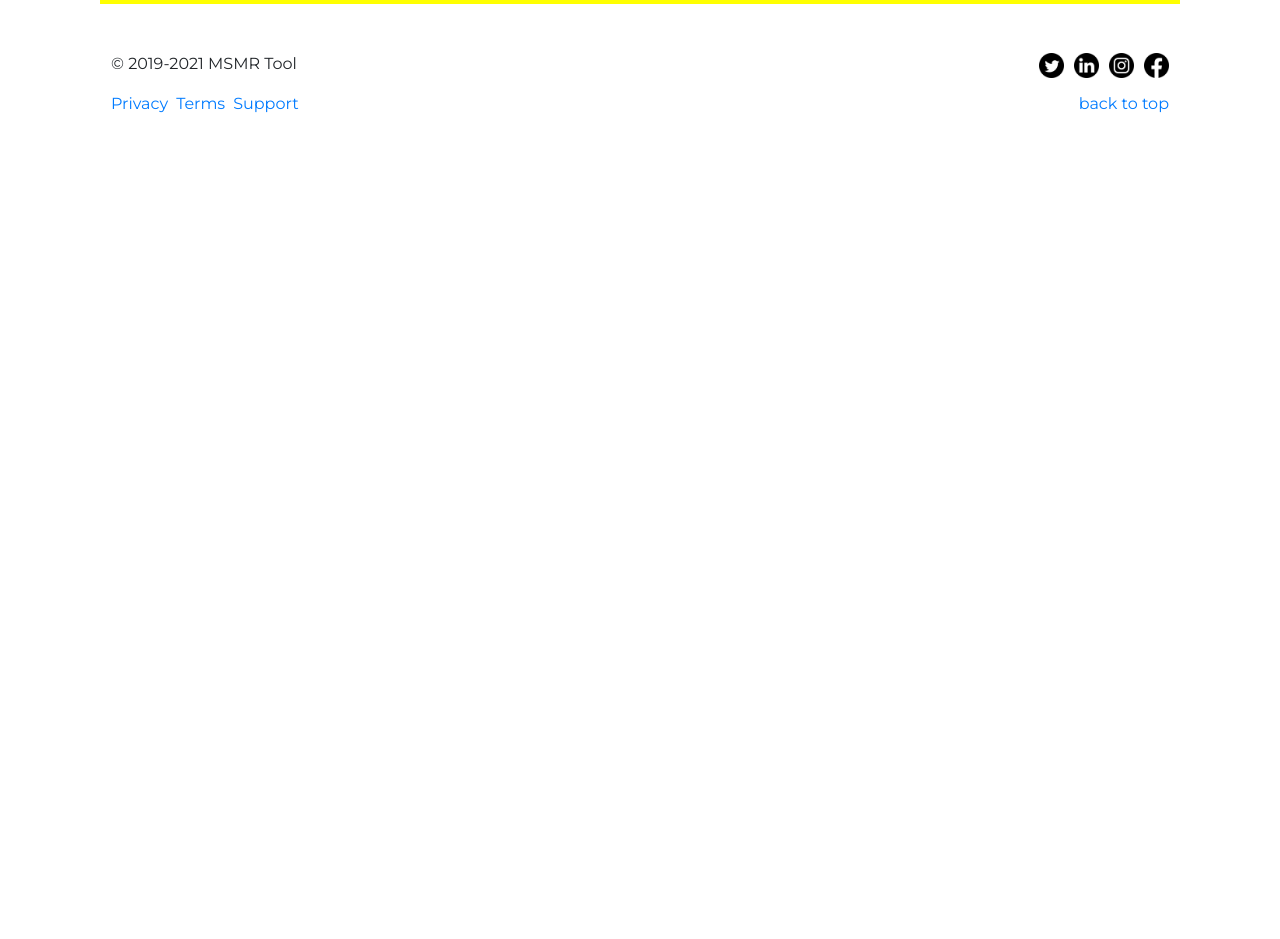
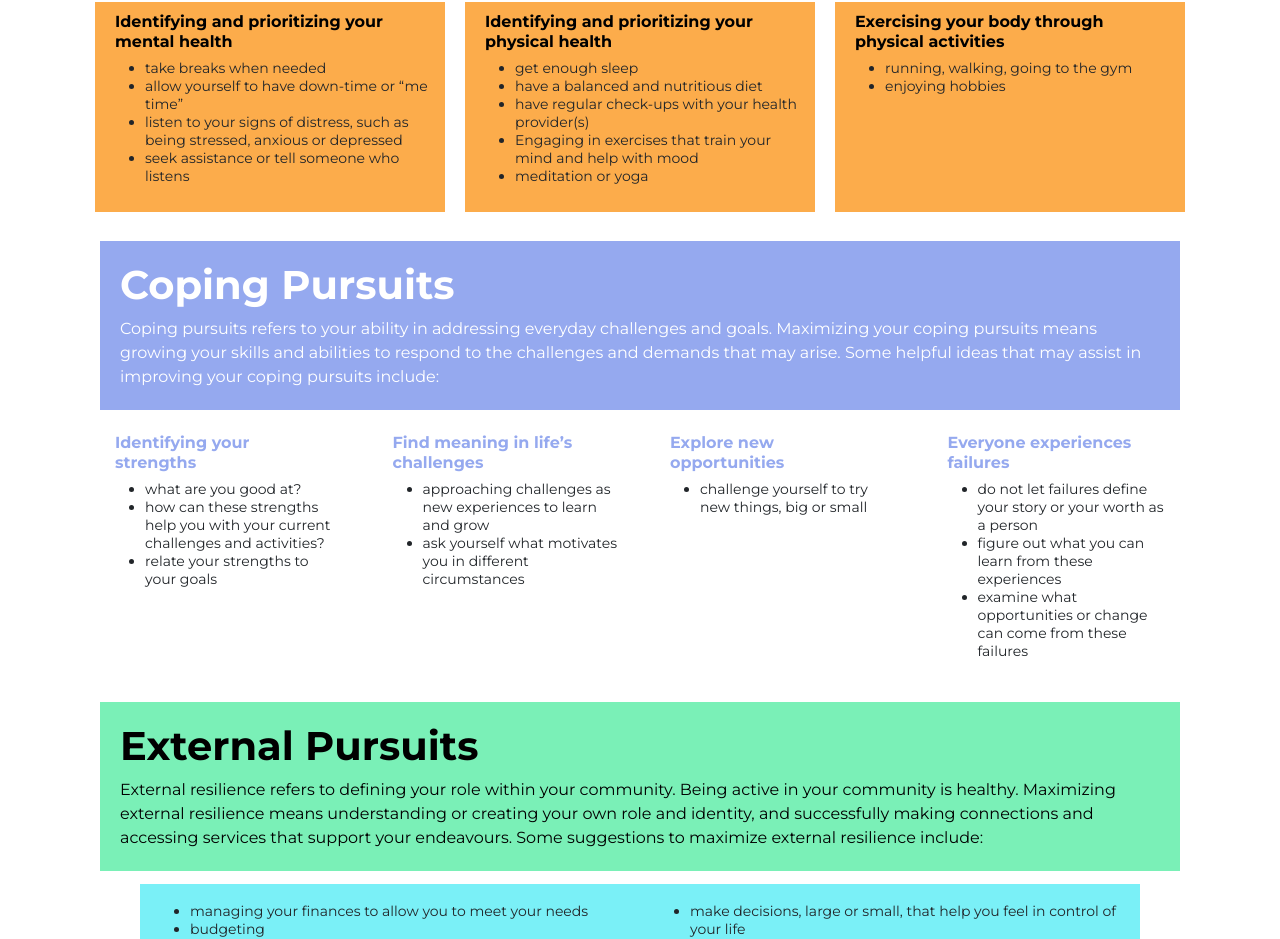
Before and after one commit to LemonFace0309/msmr, a Next.js app: page /resilience in a window 1280 px wide. Shown: the part 1359-2298 px from the top of the page. Before the commit the page ends 1539 px from the top, so only its background shows below. Built offline with nearby package versions, Linux system fonts and the light colour scheme.

Commit message:
Complete #24; Colourful Boxes

```diff
--- /dev/null
+++ b/components/ResilienceResource/ColourBox.js
@@ -0,0 +1,22 @@
+// @author Jimmy Yang
+import React from 'react'
+import styles from '../../styles/ColourBox.module.css'
+
+function ColourBox({ title, points, foreground, background, width, height, margin }) {
+  return (
+    <div
+      style={{ backgroundColor: background, width: width, height: height, margin: `5px ${margin}px` }}
+      className={styles.ColourBox}>
+      <h2 style={{ color: foreground }}> {title} </h2>
+      <ul>
+        {points.map(point => {
+          return (
+            <li> { point } </li>
+          )
+        })}
+      </ul>
+    </div>
+  )
+}
+
+export default ColourBox
--- /dev/null
+++ b/components/ResilienceResource/ColourBoxContainer.js
@@ -0,0 +1,12 @@
+// @author Jimmy Yang
+import React from 'react'
+
+function ColourBoxContainer({ children }) {
+  return (
+    <div className="mt-2 mb-4 container d-flex flex-column flex-md-row justify-content-center align-items-center">
+      { children }
+    </div>
+  )
+}
+
+export default ColourBoxContainer
--- a/pages/resilience.js
+++ b/pages/resilience.js
@@ -2,8 +2,10 @@
 import Banner from '../components/shared/Banner'
 import TextAndPic from '../components/shared/TextAndPic'
 import ColourTitle from '../components/ResilienceResource/ColourTitle'
+import ColourBox from '../components/ResilienceResource/ColourBox'
+import ColourBoxContainer from '../components/ResilienceResource/ColourBoxContainer'
 
-function resilience() {
+function resilience({ internalResilience, copingPursuits, externalResilience }) {
   return (
     <>
       <Banner
@@ -23,12 +25,175 @@ function resilience() {
         title="Internal Resilience"
         description="Internal resilience refers to your ability to take care of yourself. Internal resilience can be improved by engaging in behaviours and activities that promote self-care and well-being. A resilient mind and body can act as the stepping stone to allow you to tackle any challenges or goals that may arise. Some suggestions for maximizing your internal resilience can include: "
         foreground="black"
-        background="yellow"
+        background="#FFDC4B"
       />
+      <ColourBoxContainer>
+        {internalResilience.boxes.map((box) => {
+          return (
+            <ColourBox
+              key={box.title}
+              title={box.title}
+              points={box.points}
+              foreground={internalResilience.foreground}
+              background={internalResilience.background}
+              width={internalResilience.width}
+              height={internalResilience.height}
+              margin={internalResilience.margin}
+            />)
+        })}
+      </ColourBoxContainer>
 
+      <ColourTitle
+        title="Coping Pursuits"
+        description="Coping pursuits refers to your ability in addressing everyday challenges and goals. Maximizing your coping pursuits means growing your skills and abilities to respond to the challenges and demands that may arise. Some helpful ideas that may assist in improving your coping pursuits include: "
+        foreground="white"
+        background="#95A9EF"
+      />
+      <ColourBoxContainer>
+        {copingPursuits.boxes.map((box) => {
+          return (
+            <ColourBox
+              key={box.title}
+              title={box.title}
+              points={box.points}
+              foreground={copingPursuits.foreground}
+              background={copingPursuits.background}
+              width={copingPursuits.width}
+              height={copingPursuits.height}
+              margin={copingPursuits.margin}
+            />)
+        })}
+      </ColourBoxContainer>
 
+      <ColourTitle
+        title="External Pursuits"
+        description="External resilience refers to defining your role within your community. Being active in your community is healthy. Maximizing external resilience means understanding or creating your own role and identity, and successfully making connections and accessing services that support your endeavours. Some suggestions to maximize external resilience include:"
+        foreground="black"
+        background="#7AF0B7"
+      />
+      <ColourBoxContainer>
+        {externalResilience.boxes.map((box) => {
+          return (
+            <ColourBox
+              key={box.points[0]}
+              title={box.title}
+              points={box.points}
+              foreground={externalResilience.foreground}
+              background={externalResilience.background}
+              width={externalResilience.width}
+              height={externalResilience.height}
+              margin={externalResilience.margin}
+            />)
+        })}
+      </ColourBoxContainer>
     </>
   )
 }
 
+resilience.defaultProps = {
+  internalResilience: {
+    foreground: "black",
+    background: "#FCAC4B",
+    width: 450,
+    height: 210,
+    margin: 10,
+    boxes: [
+      {
+        title: "Identifying and prioritizing your mental health",
+        points: [
+          "take breaks when needed",
+          "allow yourself to have down-time or “me time”",
+          "listen to your signs of distress, such as being stressed, anxious or depressed",
+          "seek assistance or tell someone who listens",
+        ]
+      },
+      {
+        title: "Identifying and prioritizing your physical health",
+        points: [
+          "get enough sleep",
+          "have a balanced and nutritious diet",
+          "have regular check-ups with your health provider(s)",
+          "Engaging in exercises that train your mind and help with mood",
+          "meditation or yoga",
+        ]
+      },
+      {
+        title: "Exercising your body through physical activities",
+        points: [
+          "running, walking, going to the gym",
+          "enjoying hobbies",
+        ]
+      },
+    ]
+  },
+  copingPursuits: {
+    foreground: "#95A9EF",
+    background: "white",
+    width: 450,
+    height: 250,
+    margin: 10,
+    boxes: [
+      {
+        title: "Identifying your strengths",
+        points: [
+          "what are you good at?",
+          "how can these strengths help you with your current challenges and activities?",
+          "relate your strengths to your goals",
+        ]
+      },
+      {
+        title: "Find meaning in life’s challenges",
+        points: [
+          "approaching challenges as new experiences to learn and grow",
+          "ask yourself what motivates you in different circumstances",
+        ]
+      },
+      {
+        title: "Explore new opportunities",
+        points: [
+          "challenge yourself to try new things, big or small",
+        ]
+      },
+      {
+        title: "Everyone experiences failures",
+        points: [
+          "do not let failures define your story or your worth as a person",
+          "figure out what you can learn from these experiences",
+          "examine what opportunities or change can come from these failures",
+        ]
+      },
+    ]
+  },
+  externalResilience: {
+    foreground: "lightblue",
+    background: "#7AF0F7",
+    width: 500,
+    height: 200,
+    margin: 0,
+    boxes: [
+      {
+        title: null,
+        points: [
+          "managing your finances to allow you to meet your needs",
+          "budgeting",
+          "engage in financial planning",
+          "accessing social services that assists with finances and education",
+          "identifying, or creating an identity",
+          "find family, friends, or communities in which you feel supported",
+        ]
+      },
+      {
+        title: null,
+        points: [
+          "make decisions, large or small, that help you feel in control of your life",
+          "access support services and resources available to you",
+          "know your rights to social, legal, and health services in your community",
+          "know where to seek help should you require these services e.g., web search, local government websites",
+          "ensure you can physically access them if needed",
+        ]
+      },
+    ]
+  },
+}
+
 export default resilience
--- /dev/null
+++ b/styles/ColourBox.module.css
@@ -0,0 +1,19 @@
+.ColourBox {
+  /* border: 2px solid black; */
+  padding: 0 10px;
+}
+
+.ColourBox h2 {
+  font-size: 16px;
+  font-weight: bold;
+  padding: 10px 10px 0px ;
+}
+
+.ColourBox ul {
+  margin: 0;
+}
+
+.ColourBox li {
+  font-size: 14px;
+  line-height: 18px;
+}
--- /dev/null
+++ b/styles/ColourBoxContainer.module.css
@@ -0,0 +1,3 @@
+/* .ColourBoxContainer {
+  border: 2px solid black;
+} */
--- a/styles/ColourTitle.module.css
+++ b/styles/ColourTitle.module.css
@@ -1,6 +1,6 @@
 .ColourTitle {
   min-height: 150px;
-  padding: 20px 20px;
+  padding: 20px 20px 5px;
   margin: 0px 100px;
 }
 
```
